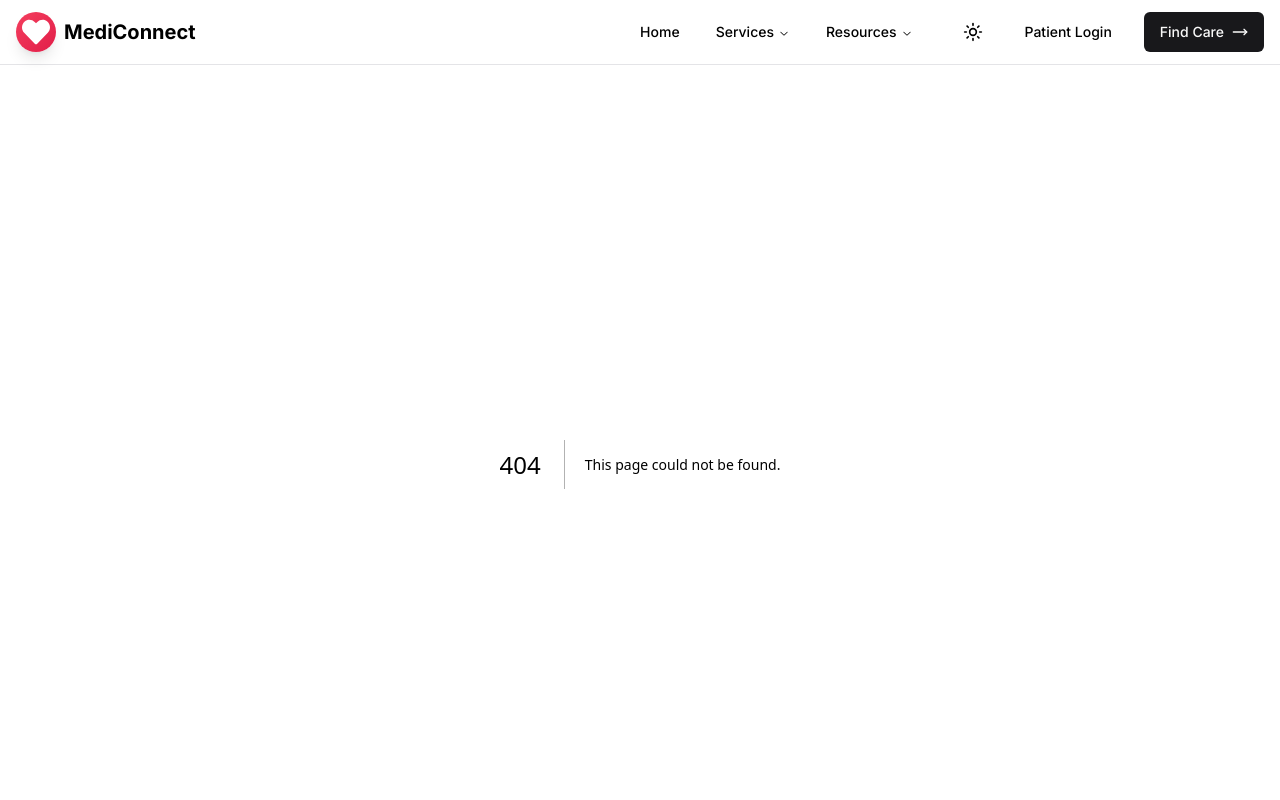
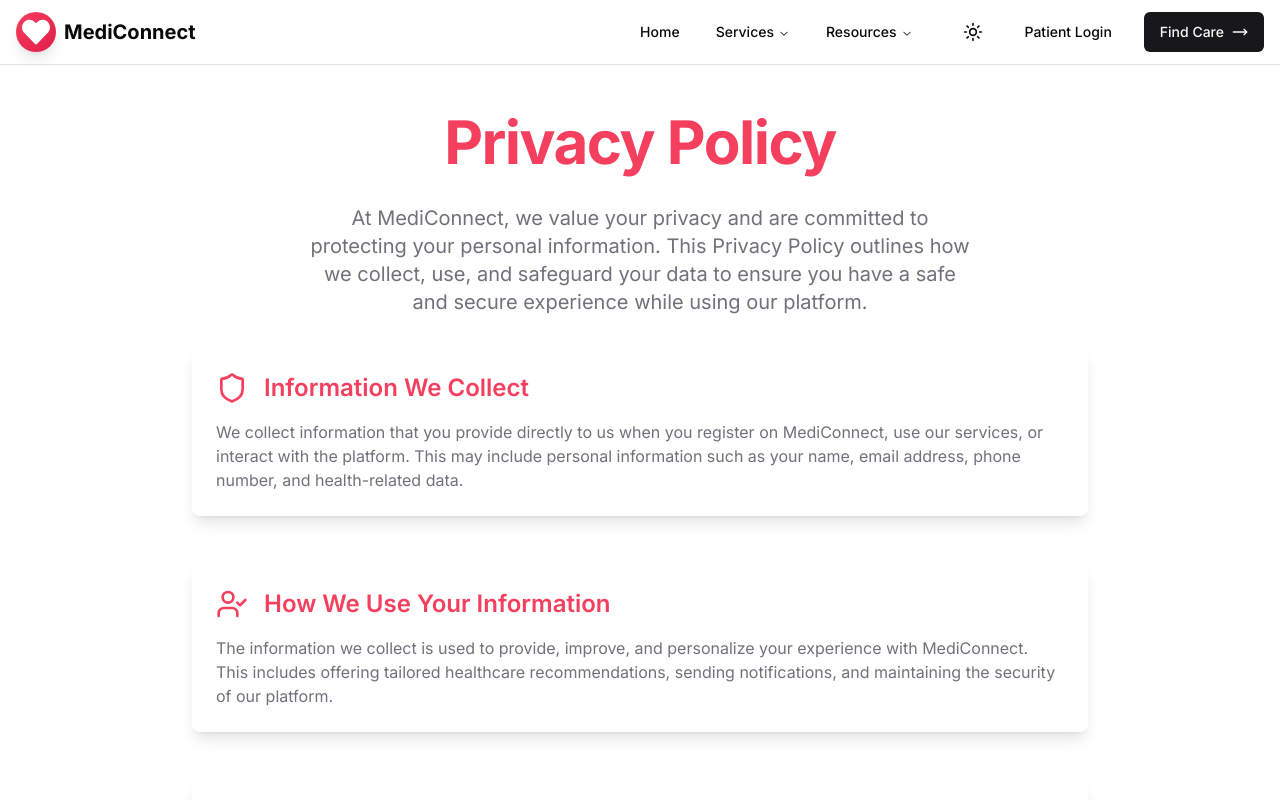
Before and after one commit to ayush-that/Nosu-AI-Hackathon, a Next.js app: page /privacy in a window 1280 px wide. Before the commit this address had no page. Shown: the top 800 px of the page. Built offline with nearby package versions, Linux system fonts and the light colour scheme.

Commit message:
Design Privacy Policy page for MediConnect

```diff
--- /dev/null
+++ b/app/privacy/page.tsx
@@ -0,0 +1,94 @@
+"use client"
+
+import React from "react"
+import Footer from "@/components/Landing/Footer"
+import { motion } from "framer-motion"
+import { Shield, Lock, UserCheck, Bell, RefreshCw, Mail } from "lucide-react"
+
+const PrivacyPage = () => {
+  const fadeIn = {
+    initial: { opacity: 0, y: 20 },
+    animate: { opacity: 1, y: 0 },
+    transition: { duration: 0.6 },
+  }
+
+  const sections = [
+    {
+      title: "Information We Collect",
+      icon: Shield,
+      content:
+        "We collect information that you provide directly to us when you register on MediConnect, use our services, or interact with the platform. This may include personal information such as your name, email address, phone number, and health-related data.",
+    },
+    {
+      title: "How We Use Your Information",
+      icon: UserCheck,
+      content:
+        "The information we collect is used to provide, improve, and personalize your experience with MediConnect. This includes offering tailored healthcare recommendations, sending notifications, and maintaining the security of our platform.",
+    },
+    {
+      title: "Data Security",
+      icon: Lock,
+      content:
+        "We implement strong security measures to protect your data from unauthorized access, disclosure, or destruction. Our platform uses encryption technologies to safeguard sensitive information during transmission and storage.",
+    },
+    {
+      title: "Your Rights",
+      icon: Bell,
+      content:
+        "You have the right to access, update, or delete your personal information. If you wish to exercise any of these rights, please contact us at the provided support channels. We are committed to providing you with full control over your data.",
+    },
+    {
+      title: "Changes to This Privacy Policy",
+      icon: RefreshCw,
+      content:
+        "We may update this Privacy Policy from time to time. Any changes will be posted on this page with an updated revision date. We encourage you to review this policy periodically to stay informed about how we protect your information.",
+    },
+    {
+      title: "Contact Us",
+      icon: Mail,
+      content:
+        "If you have any questions or concerns about our Privacy Policy or how we handle your personal information, please reach out to us at <a href='mailto:care@mediconnect.com' className='text-[#f43f5e]'>care@mediconnect.com</a>.",
+    },
+  ]
+
+  return (
+    <div className="w-full min-h-screen flex flex-col items-center justify-center bg-gradient-to-b from-background to-background/80">
+      <div className="container mx-auto px-4 py-12">
+        <motion.div
+          className="flex flex-col items-center text-center gap-8"
+          initial="initial"
+          animate="animate"
+          variants={fadeIn}
+        >
+          <h1 className="text-4xl md:text-6xl font-bold tracking-tight text-[#f43f5e]">Privacy Policy</h1>
+
+          <p className="text-lg md:text-xl text-muted-foreground max-w-2xl">
+            At MediConnect, we value your privacy and are committed to protecting your personal information. This
+            Privacy Policy outlines how we collect, use, and safeguard your data to ensure you have a safe and secure
+            experience while using our platform.
+          </p>
+
+          <div className="w-full max-w-4xl space-y-12 text-left">
+            {sections.map((section, index) => (
+              <motion.div
+                key={index}
+                className="bg-white/5 backdrop-blur-sm rounded-lg p-6 shadow-lg"
+                variants={fadeIn}
+                transition={{ delay: index * 0.1 }}
+              >
+                <div className="flex items-center gap-4 mb-4">
+                  <section.icon className="w-8 h-8 text-[#f43f5e]" />
+                  <h2 className="text-2xl font-semibold text-[#f43f5e]">{section.title}</h2>
+                </div>
+                <p className="text-muted-foreground" dangerouslySetInnerHTML={{ __html: section.content }} />
+              </motion.div>
+            ))}
+          </div>
+        </motion.div>
+      </div>
+      <Footer />
+    </div>
+  )
+}
+
+export default PrivacyPage
--- /dev/null
+++ b/components/ui/separator.tsx
@@ -0,0 +1,31 @@
+"use client"
+
+import * as React from "react"
+import * as SeparatorPrimitive from "@radix-ui/react-separator"
+
+import { cn } from "@/lib/utils"
+
+const Separator = React.forwardRef<
+  React.ElementRef<typeof SeparatorPrimitive.Root>,
+  React.ComponentPropsWithoutRef<typeof SeparatorPrimitive.Root>
+>(
+  (
+    { className, orientation = "horizontal", decorative = true, ...props },
+    ref
+  ) => (
+    <SeparatorPrimitive.Root
+      ref={ref}
+      decorative={decorative}
+      orientation={orientation}
+      className={cn(
+        "shrink-0 bg-border",
+        orientation === "horizontal" ? "h-[1px] w-full" : "h-full w-[1px]",
+        className
+      )}
+      {...props}
+    />
+  )
+)
+Separator.displayName = SeparatorPrimitive.Root.displayName
+
+export { Separator }
--- a/package.json
+++ b/package.json
@@ -17,6 +17,7 @@
     "@radix-ui/react-icons": "^1.3.2",
     "@radix-ui/react-navigation-menu": "^1.2.3",
     "@radix-ui/react-scroll-area": "^1.2.2",
+    "@radix-ui/react-separator": "^1.1.1",
     "@radix-ui/react-slot": "^1.1.1",
     "@radix-ui/react-toast": "^1.2.4",
     "@supabase/auth-helpers-nextjs": "^0.10.0",
```
Also changed, not shown: 1 other file (tests, documents, lock files or other folders).
